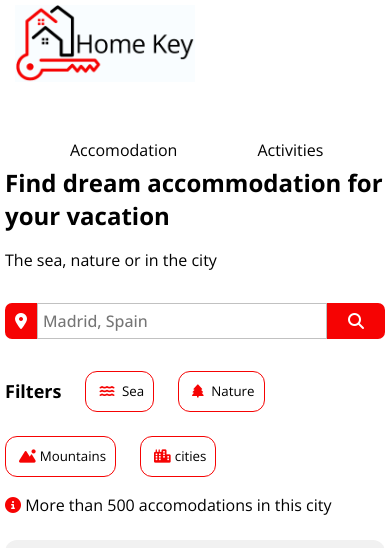
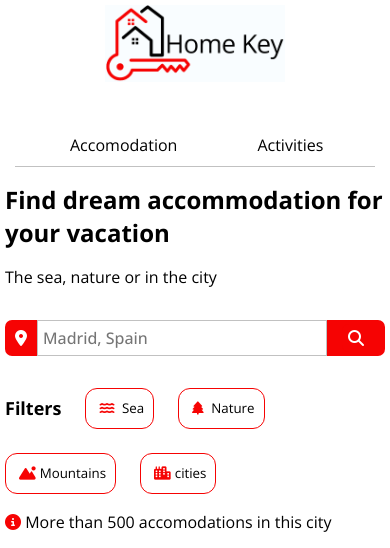
Before and after one commit to skypi11/homekey, a plain HTML site: page index.html in a window 390 px wide. Shown: the top 548 px of the page. Drawn offline with nearby package versions, Linux system fonts and the light colour scheme.

Commit message:
Fix responsive phone
Fix responsive phone size

```diff
--- a/css/style.css
+++ b/css/style.css
@@ -344,9 +344,21 @@ aside a {
   }
   footer > div{
 padding: 15px;
-gap: 20px;
+gap: 35px;
   }
   main p{
     margin: 17px 0 24px;
   }
+  header nav{
+    border-bottom: 1px solid var(--grey);
+    margin-bottom: 11px;
+    padding-bottom: 10px;
+  }
+  header > a {
+    display: flex;
+    justify-content: center;
+  }
+  footer > div {
+    flex-direction: column;
+  }
 }
```
